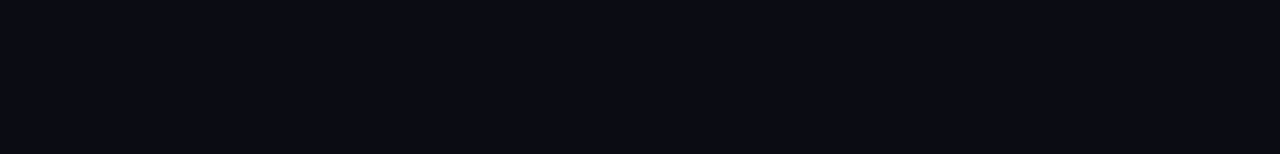
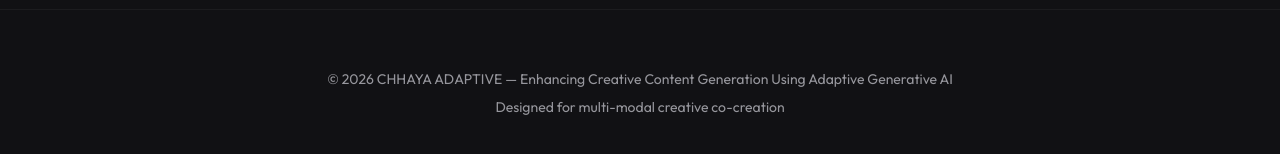
Before and after one commit to AbhayKTS/gla2, a React (Vite) app in the folder frontend/: page / in a window 1280 px wide. Shown: the part 1227-1381 px from the top of the page. Before the commit the page ends 1156 px from the top, so only its background shows below. Built offline with nearby package versions, Linux system fonts and the light colour scheme; no server answers.

Commit message:
UI: Added branding footer to LandingPage with project title

```diff
--- a/frontend/src/components/pages/LandingPage.tsx
+++ b/frontend/src/components/pages/LandingPage.tsx
@@ -245,6 +245,19 @@
           </span>
         ))}
       </div>
+
+      {/* ══════════════ FOOTER ══════════════ */}
+      <footer style={{
+        padding: '60px 40px',
+        textAlign: 'center',
+        borderTop: '1px solid var(--border)',
+        marginTop: '80px',
+        opacity: 0.6,
+        fontSize: '14px'
+      }}>
+        <p>© 2026 CHHAYA ADAPTIVE — Enhancing Creative Content Generation Using Adaptive Generative AI</p>
+        <p style={{ marginTop: '10px' }}>Designed for multi-modal creative co-creation</p>
+      </footer>
     </div>
   );
 };
```
